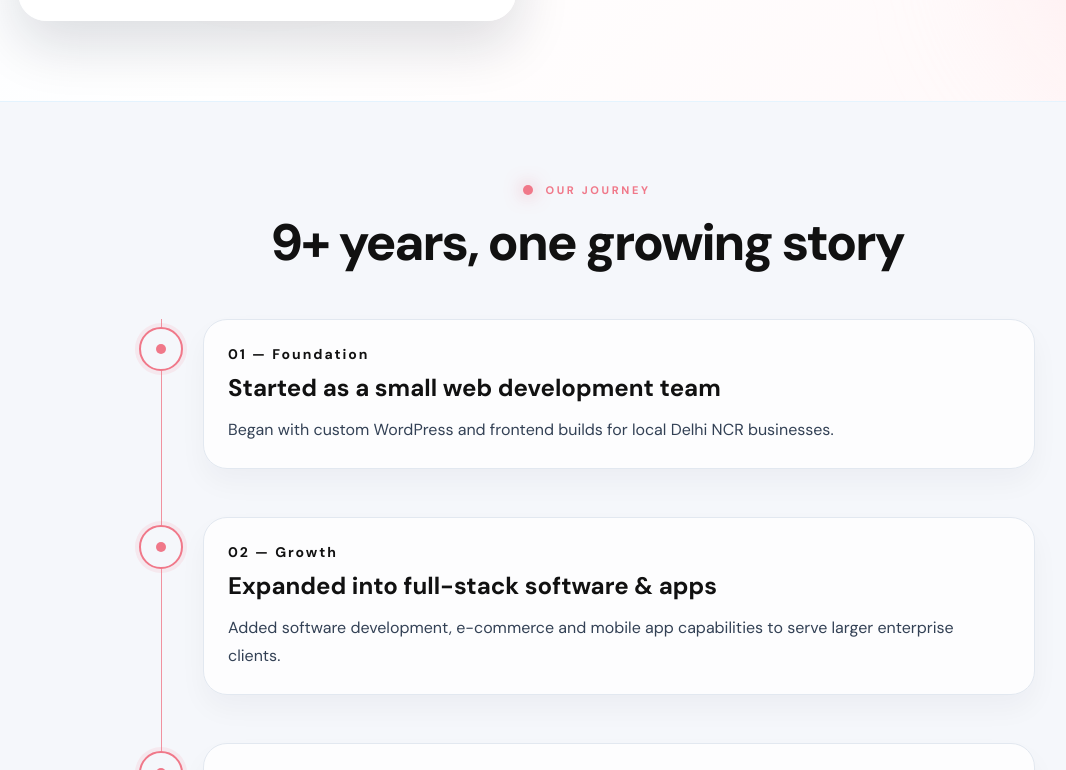
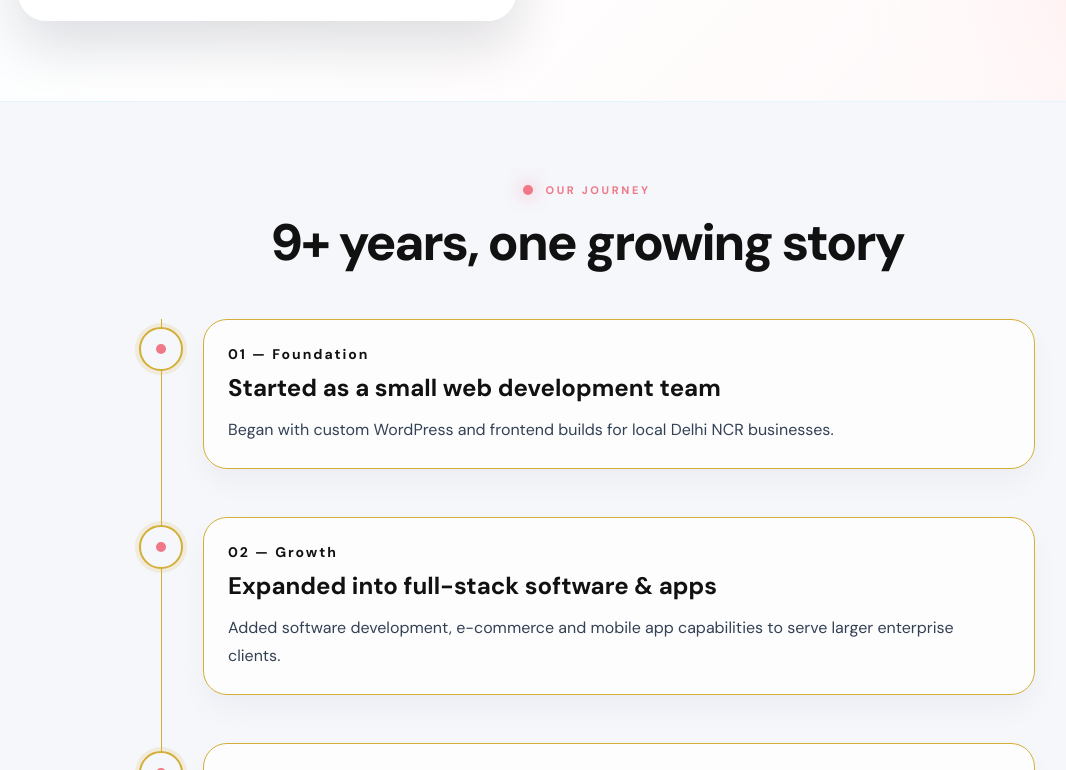
Before and after one commit to ydv83165-hub/online-dream-tech-, a Next.js app: page /about in a window 1280 px wide. Shown: the part 1450-2220 px from the top of the page, without its empty margins (53-1119 px from the left). Built offline with nearby package versions, Linux system fonts and the light colour scheme.

Commit message:
add gold borders to about journey section

```diff
--- a/app/about/page.tsx
+++ b/app/about/page.tsx
@@ -119,7 +119,7 @@ export default function AboutPage() {
         </div>
       </section>
 
-      <section className="about-panel border-b border-slate-200 bg-[#f5f7fb] py-14 sm:py-16 lg:py-20">
+      <section className="about-panel border-b border-[#D4AF37] bg-[#f5f7fb] py-14 sm:py-16 lg:py-20">
         <div className="mx-auto max-w-6xl px-4 sm:px-6 lg:px-8">
           <div className="mx-auto max-w-3xl text-center">
             <div className="mb-4 flex items-center justify-center gap-3 text-[11px] font-bold uppercase tracking-[0.24em] text-[#f07889]">
@@ -132,7 +132,7 @@ export default function AboutPage() {
           </div>
 
           <div className="relative mx-auto mt-12 max-w-4xl">
-            <div className="absolute left-[19px] top-0 h-full w-px bg-[#f07889]/80 sm:left-[22px]" />
+            <div className="absolute left-[19px] top-0 h-full w-px bg-[#D4AF37] sm:left-[22px]" />
 
             <div className="space-y-10 sm:space-y-12">
               {[
@@ -162,11 +162,11 @@ export default function AboutPage() {
                 },
               ].map((item) => (
                 <div key={item.number} className="relative pl-14 sm:pl-16">
-                  <div className="absolute left-0 top-2 flex h-10 w-10 items-center justify-center rounded-full border-2 border-[#f07889] bg-[#f5f7fb] shadow-[0_0_0_4px_rgba(240,120,137,0.12)] sm:h-11 sm:w-11">
+                  <div className="absolute left-0 top-2 flex h-10 w-10 items-center justify-center rounded-full border-2 border-[#D4AF37] bg-[#f5f7fb] shadow-[0_0_0_4px_rgba(212,175,55,0.16)] sm:h-11 sm:w-11">
                     <span className="h-2.5 w-2.5 rounded-full bg-[#f07889]" />
                   </div>
 
-                  <div className="about-card rounded-[1.5rem] border border-slate-200 bg-white/80 p-5 shadow-[0_14px_28px_rgba(15,23,42,0.04)] sm:p-6 hover:border-[#f07889]/60">
+                  <div className="about-card rounded-[1.5rem] border border-[#D4AF37] bg-white/80 p-5 shadow-[0_14px_28px_rgba(15,23,42,0.04)] sm:p-6 hover:border-[#D4AF37]">
                     <div className="mb-2 text-sm font-bold tracking-[0.14em] text-[#111111]">{item.number} — {item.title}</div>
                     <h3 className="text-xl font-bold text-[#111111] sm:text-2xl">{item.subtitle}</h3>
                     <p className="mt-3 text-base leading-7 text-[#334155]">{item.text}</p>
```
